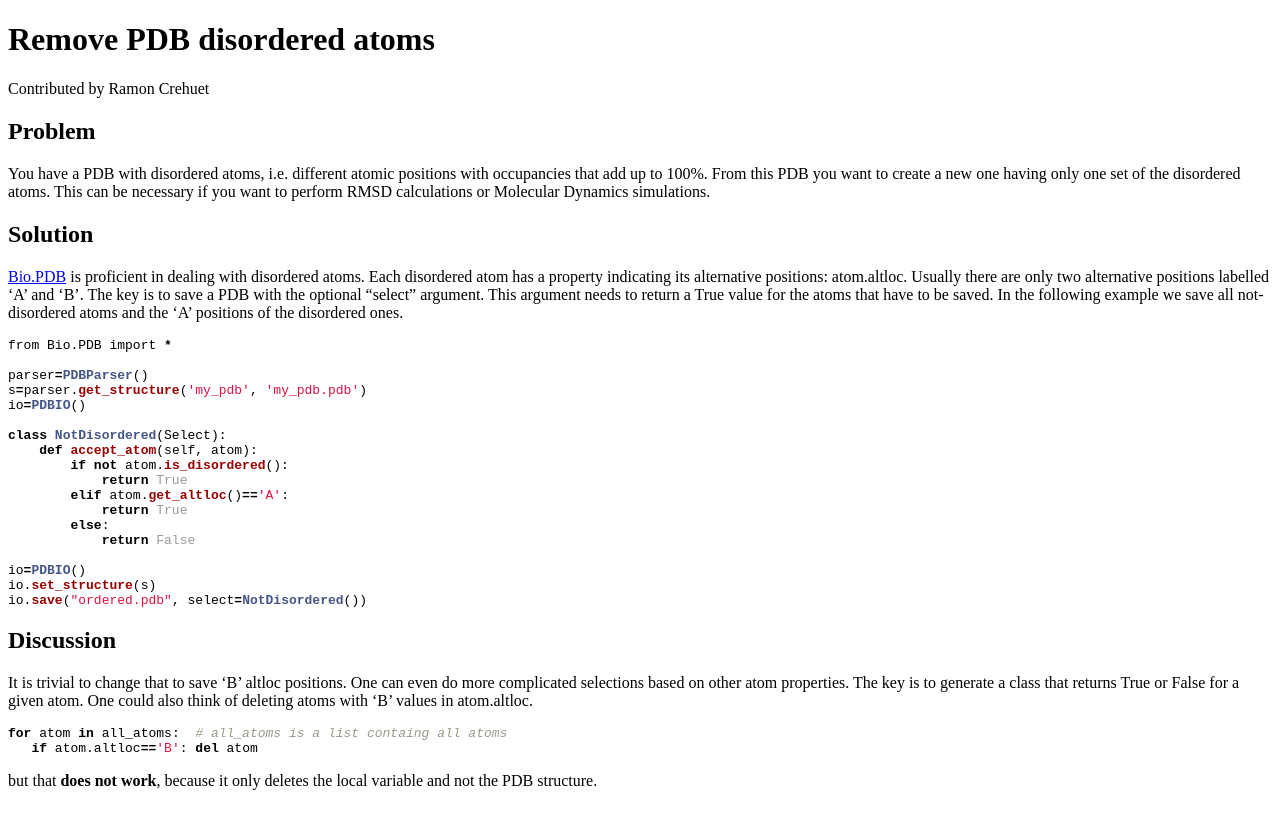
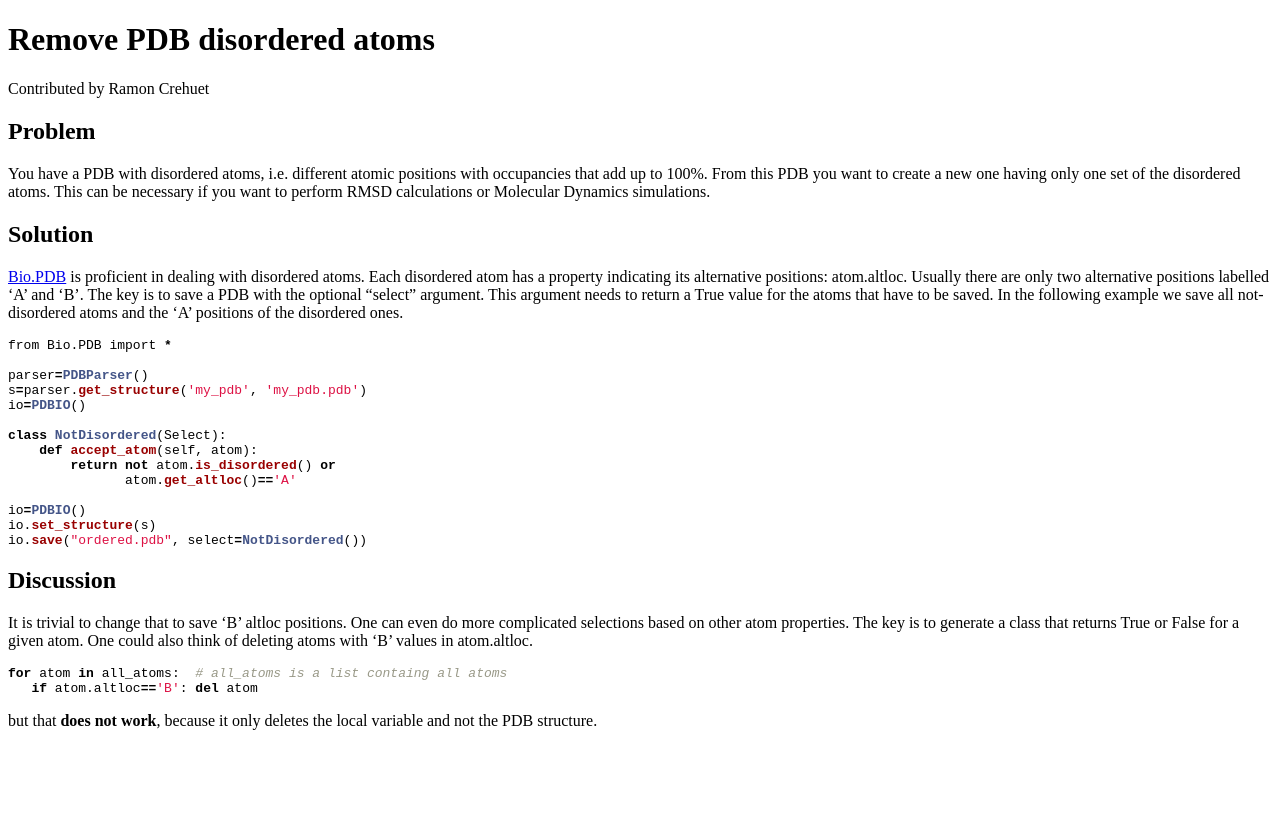
Before and after one commit to biopython/biopython.github.io, a Jekyll site: the page built from wiki/Remove_PDB_disordered_atoms.md, in a window 1280 px wide. Shown: the top 829 px of the page. Built offline with Jekyll 4.4.1, drawn with Linux system fonts in a browser that asks for light colours.

Commit message:
Change to wiki page

```diff
--- a/wiki/Remove_PDB_disordered_atoms.md
+++ b/wiki/Remove_PDB_disordered_atoms.md
@@ -38,12 +38,8 @@ io=PDBIO()
 
 class NotDisordered(Select):
     def accept_atom(self, atom):
-        if not atom.is_disordered():
-            return True
-        elif atom.get_altloc()=='A':
-            return True
-        else:
-            return False
+        return not atom.is_disordered() or
+               atom.get_altloc()=='A'
 
 io=PDBIO()
 io.set_structure(s)
```
Also changed, not shown: 1 other file.
